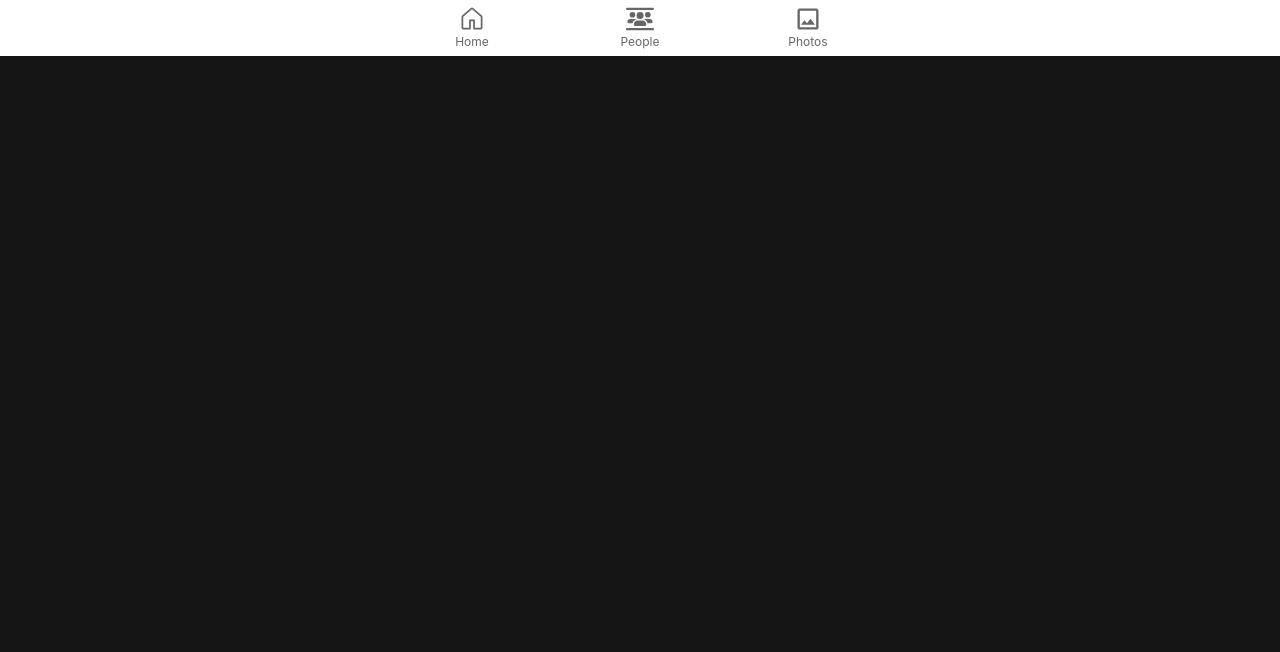
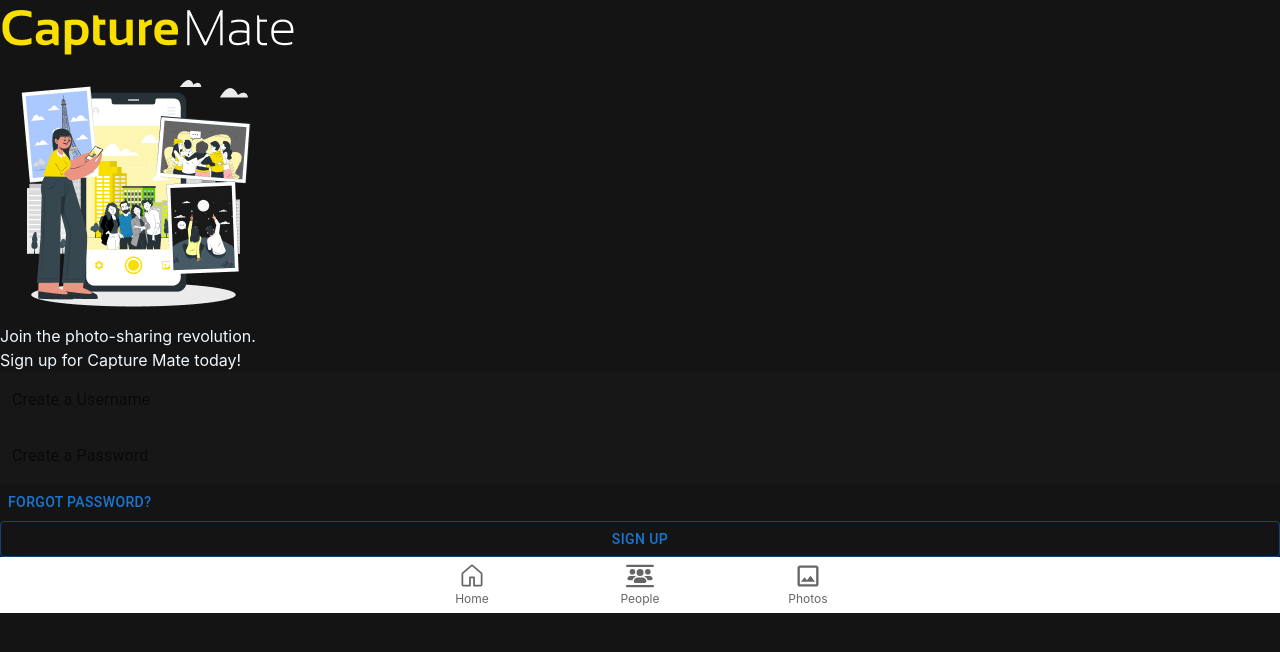
Before and after one commit to prajwalppramod/CaptureMate-frontend, a React (Vite) app: page /signup in a window 1280 px wide. Before the commit this address had no page. Shown: the top 652 px of the page. Built offline with nearby package versions, Linux system fonts and the light colour scheme; a web font is replaced by a local one.

Commit message:
refactor: remove dead code

```diff
--- a/src/App.jsx
+++ b/src/App.jsx
@@ -1,18 +1,14 @@
-import { useState } from 'react'
 import './App.css'
-import OpeningScreen from './OpeningScreen'
 import SignIn from './SignIn'
 import SignUp from './SignUp'
-import Home from './Home'
 import HomeScreen from './HomeScreen'
 import PeopleScreen from './PeopleScreen'
 import PhotosScreen from './PhotosScreen'
 import { Route, Routes } from 'react-router-dom'
 import NavBar from './components/NavBar'
+import Onboarding from './pages/Onboarding'
 
 function App() {
-  const [count, setCount] = useState(0)
-
   return (
     <>
       <div className="w-screen h-screen flex items-center justify-center">
@@ -24,8 +20,10 @@ function App() {
             <Route path='/' element={<HomeScreen />}/>
             <Route path='/people' element={<PeopleScreen />}/>
             <Route path='/photos' element={<PhotosScreen />}/>
+            <Route path='/signup' element={<SignUp />}/>
+            <Route path='/signin' element={<SignIn />}/>
+            <Route path="/onboard" element={<Onboarding />} />
           </Routes>
-          {/* <Home /> */}
         </div>
         <div className='fixed bottom-0 z-10 w-full'><NavBar /></div>
       </div>
--- a/src/Home.jsx
+++ /dev/null
@@ -1,39 +0,0 @@
-import React, { useState } from 'react';
-import BottomNavigation from '@mui/material/BottomNavigation';
-import BottomNavigationAction from '@mui/material/BottomNavigationAction';
-import { GoHome } from "react-icons/go";
-import { MdOutlinePhoto } from "react-icons/md";
-import { FaUsersBetweenLines } from "react-icons/fa6";
-import HomeScreen from './HomeScreen';
-import PeopleScreen from './PeopleScreen';
-import PhotosScreen from './PhotosScreen';
-
-const Home = () => {
-    const [value, setValue] = useState(0);
-
-    // Define a function to render the selected screen based on the value
-    const renderScreen = () => {
-        switch (value) {
-            case 0:
-                return <HomeScreen />;
-            case 1:
-                return <PeopleScreen />;
-            case 2:
-                return <PhotosScreen />;
-            default:
-                return <HomeScreen />;
-        }
-    };
-
-    return (
-        <div className='w-full bottom-0'>
-            {/* Render the selected screen */}
-            {renderScreen()}
-
-            {/* BottomNavigation component */}
-
-        </div>
-    );
-};
-
-export default Home;
--- a/src/HomeScreen.jsx
+++ b/src/HomeScreen.jsx
@@ -1,4 +1,4 @@
-import React, { useState } from 'react';
+import { useState } from 'react';
 import { useDropzone } from 'react-dropzone';
 import ImageList from '@mui/material/ImageList';
 import ImageListItem from '@mui/material/ImageListItem';
--- a/src/SignUp.jsx
+++ b/src/SignUp.jsx
@@ -1,10 +1,22 @@
 import { Button, TextField } from '@mui/material'
-import React from 'react'
 
 const SignUp = () => {
+    const onSubmit = async (event) => {
+        event.preventDefault();
+        const formData = new FormData(event.target);
+        const username = formData.get('username');
+        const password = formData.get('password');
+        await fetch('http://localhost:8000/user/register', {
+            method: 'POST',
+            body: JSON.stringify({ username, password }),
+            headers: {
+                'Content-Type': 'application/json',
+            },
+        }).then(res => res.json()).then(console.log)
+    }
     return (
         <div>
-            <div className="flex max-md:p-6 flex-col justify-center items-center gap-5"> {/* Default gap of 5 */}
+            <form onSubmit={onSubmit} className="flex max-md:p-6 flex-col justify-center items-center gap-5 max-w-6xl m-auto"> {/* Default gap of 5 */}
                 <div className='flex flex-col justify-center items-center gap-5'> {/* Default gap of 5 */}
                     <img className="h-9" src="/assets/logo.png" alt="a" />
                     <img className="" src="/assets/illlustration.png" alt="a" />
@@ -14,16 +26,15 @@ const SignUp = () => {
                     <p className='text-[26px] font-normal'>Sign up for Capture Mate today!</p>
                 </div>
 
-                <TextField fullWidth id="outlined-basic" label="Create a Username" variant="filled" InputProps={{ disableUnderline: true }} />
-                <TextField fullWidth id="outlined-password-input" label="Create a Password" type="password" variant="filled" autoComplete="current-password" InputProps={{ disableUnderline: true }} />
+                <TextField name='username' fullWidth id="outlined-basic" label="Create a Username" variant="filled" InputProps={{ disableUnderline: true }} />
+                <TextField name='password' fullWidth id="outlined-password-input" label="Create a Password" type="password" variant="filled" autoComplete="current-password" InputProps={{ disableUnderline: true }} />
                 <div className='flex justify-end w-full gap-5'> {/* Default gap of 5 */}
                     <Button>Forgot Password?</Button>
                 </div>
                 <div className="flex flex-col justify-between w-full gap-2"> {/* Reduced gap between Login and Sign Up buttons to 2 */}
-                    <Button fullWidth variant="contained">Login</Button>
-                    <Button fullWidth variant="outlined">Sign Up</Button>
+                    <Button fullWidth variant="outlined" type='submit'>Sign Up</Button>
                 </div>
-            </div>
+            </form>
         </div>
     )
 }
```
